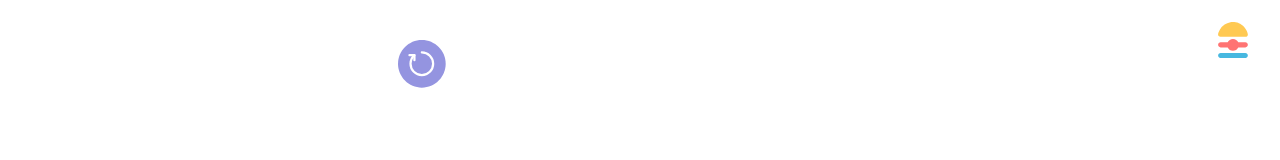
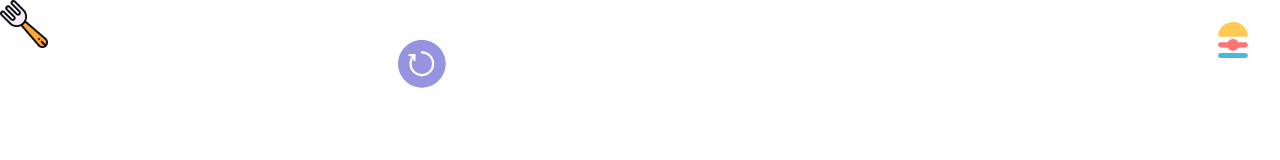
Before and after one commit to H0Kyun/favoreat, a Next.js app in the folder frontend/: page /main in a window 1280 px wide. Shown: the top 160 px of the page. Built offline with nearby package versions, Linux system fonts and the light colour scheme.

Commit message:
feat : main page fork cursor

```diff
--- a/frontend/pages/main.tsx
+++ b/frontend/pages/main.tsx
@@ -12,6 +12,9 @@ import { getRecommendFoodList } from "@/action/apis/main";
 import { FlavorType } from "@/types/RecipeFlavor/dummy";
 import Loading from "@/present/common/Loading/Loading";
 
+import forkCursor from "@/assets/image/fork.png";
+import { cursorImageAtom, cursorIsShowAtom } from "@/store/cursorStore";
+
 export default function main() {
   const [loading, setLoading] = useState(true);
   const [isMainMode, setIsMainMode] = useState<boolean>(true);
@@ -19,6 +22,8 @@ export default function main() {
   const [refreshCount, setRefreshCount] = useState(-1);
   const [allFoodList, setAllFoodList] = useState<Array<MainFood>>([]);
   const [nowFoodList, setNowFoodList] = useState<Array<MainFood>>([]);
+  const [, setCursorShow] = useAtom(cursorIsShowAtom);
+  const [, setCursorImage] = useAtom(cursorImageAtom);
 
   const activeMainMode = () => {
     setIsMainMode(true);
@@ -33,7 +38,13 @@ export default function main() {
   useEffect(() => {
     setTimeout(() => {
       setLoading(false);
+      setCursorImage(forkCursor);
+      setCursorShow(true);
     }, 2000);
+
+    return () => {
+      setCursorShow(false);
+    };
   }, []);
 
   //새로고침시 전체 배열에서 다음 index값 설정
```
Also changed, not shown: frontend/assets/image/fork.png (added).
